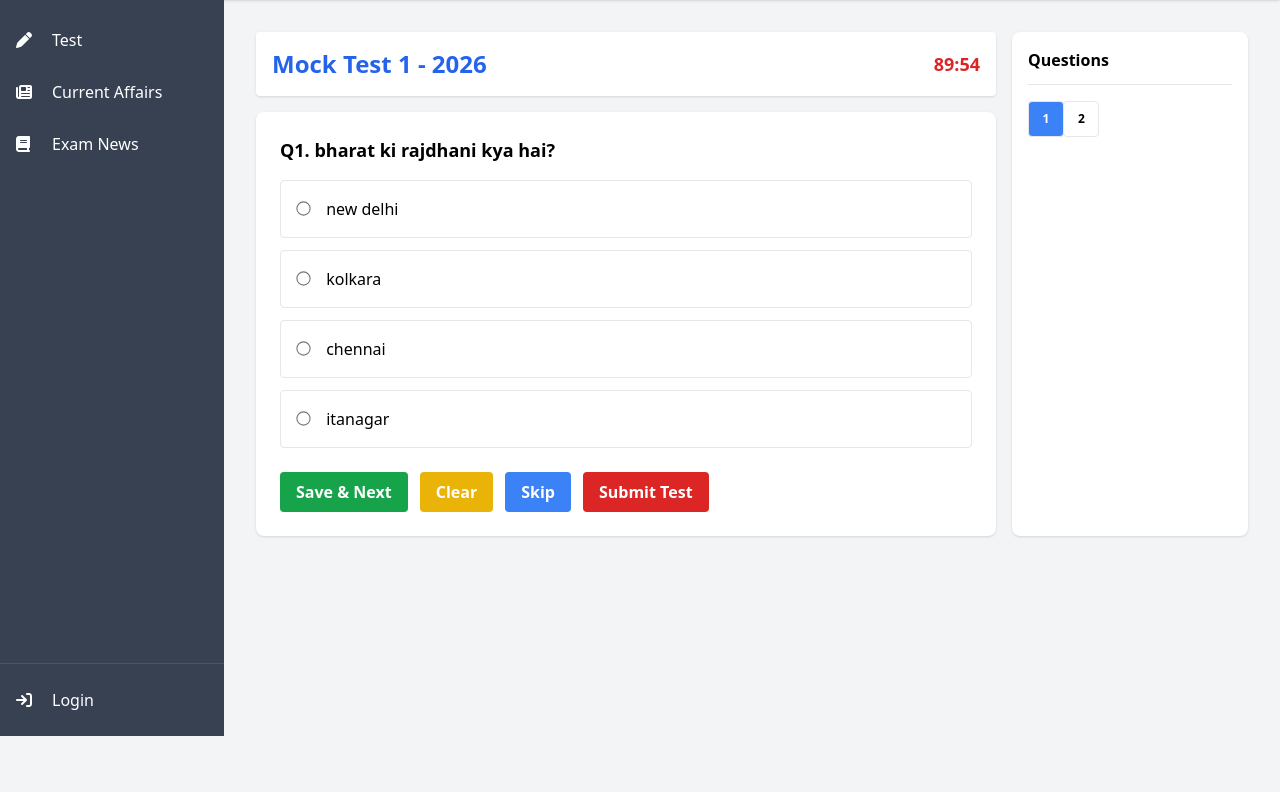
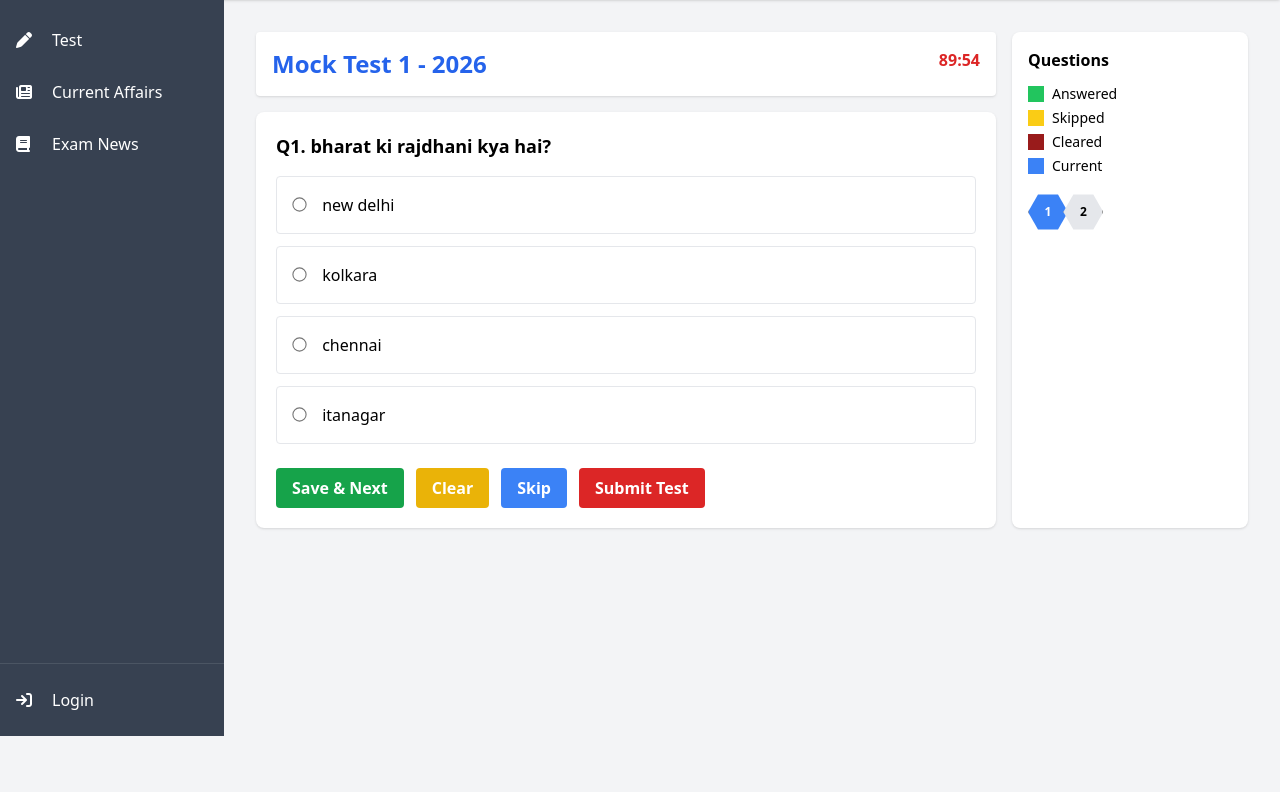
Before and after one commit to shivk286152-hub/TestIq, a Django app: page /attempt/1/ in a window 1280 px wide. Shown: the part 64-856 px from the top of the page. Run offline with Django 5.2, Linux system fonts and the light colour scheme; data comes from the database, SQL or seed files in the repository; some libraries are stand-ins or nearby versions.

Commit message:
Update attempt_test.html
change the css of question pellate

```diff
--- a/exams/templates/exams/attempt_test.html
+++ b/exams/templates/exams/attempt_test.html
@@ -4,188 +4,179 @@
 {% block title %}{{ mocktest.title }} | {{ site_name }}{% endblock %}
 
 {% block content %}
+
+<style>
+/* HEXAGON BUTTON */
+.hex-btn{
+    width:40px;
+    height:40px;
+    clip-path: polygon(
+        25% 6%, 75% 6%,
+        100% 50%,
+        75% 94%, 25% 94%,
+        0% 50%
+    );
+    background:#e5e7eb;
+    display:flex;
+    align-items:center;
+    justify-content:center;
+    font-size:12px;
+    font-weight:bold;
+    border:1px solid #999;
+}
+
+/* COLORS */
+.answered{ background:#22c55e!important; color:white; }
+.skipped{ background:#facc15!important; }
+.cleared{ background:#800000!important; color:white; }
+.active-q{ background:#3b82f6!important; color:white; }
+</style>
+
 <div class="bg-gray-100 min-h-screen">
-    <div class="max-w-7xl mx-auto p-3 md:p-4 h-full grid grid-cols-1 md:grid-cols-12 gap-4">
+<div class="max-w-7xl mx-auto p-3 md:p-4 grid grid-cols-1 md:grid-cols-12 gap-4">
 
-        <!-- LEFT SIDE -->
-        <div class="col-span-1 md:col-span-9 flex flex-col gap-4 h-full">
+<!-- LEFT -->
+<div class="md:col-span-9 flex flex-col gap-4">
 
-            <!-- HEADER -->
-            <div class="bg-white text-blue-600 shadow p-4 flex justify-between items-center rounded">
-                <div class="flex items-center gap-3">
-                    <button onclick="togglePalette()" class="md:hidden text-2xl text-red-600 font-bold">☰</button>
-                    <h1 class="text-base md:text-2xl font-bold">{{ mocktest.title }}</h1>
-                </div>
-                <div id="timer" class="text-base md:text-lg font-semibold text-red-600">00:30:00</div>
-            </div>
-
-            <!-- QUESTION FORM -->
-            <form id="testForm" method="POST" action="{% url 'exams:submit_test' mocktest.id %}">
-                {% csrf_token %}
-
-                <div id="questionContainer" class="bg-white rounded-lg shadow p-4 md:p-6 flex-1 flex flex-col">
-                    <!-- AJAX content loads here -->
-                </div>
-
-            </form>
-        </div>
-
-        <!-- QUESTION PALETTE -->
-        <div id="questionPalette" class="fixed md:static top-0 left-0 h-full w-72 md:w-auto
-            bg-white rounded-lg shadow p-4
-            transform -translate-x-full md:translate-x-0
-            transition-transform duration-300
-            z-50 md:z-auto
-            md:col-span-3">
-
-            <button onclick="togglePalette()" class="md:hidden mb-3 text-right w-full text-red-500 font-bold">
-                ✕ Close
-            </button>
-
-            <h2 class="font-bold mb-3">Questions</h2>
-            <hr>
-
-            <div id="paletteButtons" class="grid grid-cols-6 gap-2 mt-4">
-                {% for q in questions %}
-                <button type="button" onclick="loadQuestion({{ forloop.counter }})" id="palette-{{ forloop.counter }}"
-                    class="w-9 h-9 flex items-center justify-center rounded text-xs font-bold border">
-                    {{ forloop.counter }}
-                </button>
-                {% endfor %}
-            </div>
-        </div>
-
-    </div>
+<!-- HEADER -->
+<div class="bg-white text-blue-600 shadow p-4 flex justify-between rounded">
+    <h1 class="text-lg md:text-2xl font-bold">{{ mocktest.title }}</h1>
+    <div id="timer" class="font-semibold text-red-600">00:30:00</div>
 </div>
 
+<form id="testForm" method="POST" action="{% url 'exams:submit_test' mocktest.id %}">
+{% csrf_token %}
+<div id="questionContainer" class="bg-white rounded-lg shadow p-5 min-h-[300px]"></div>
+</form>
+
+</div>
+
+<!-- PALETTE -->
+<div class="md:col-span-3 bg-white rounded-lg shadow p-4">
+
+<h2 class="font-bold">Questions</h2>
+
+<!-- LEGEND -->
+<div class="text-sm space-y-1 my-3">
+<div class="flex gap-2 items-center"><div class="w-4 h-4 bg-green-500"></div> Answered</div>
+<div class="flex gap-2 items-center"><div class="w-4 h-4 bg-yellow-400"></div> Skipped</div>
+<div class="flex gap-2 items-center"><div class="w-4 h-4 bg-red-800"></div> Cleared</div>
+<div class="flex gap-2 items-center"><div class="w-4 h-4 bg-blue-500"></div> Current</div>
+</div>
+
+<div id="paletteButtons" class="grid grid-cols-6 gap-2 mt-4">
+{% for q in questions %}
+<button type="button"
+onclick="loadQuestion({{ forloop.counter }})"
+id="palette-{{ forloop.counter }}"
+class="hex-btn">
+{{ forloop.counter }}
+</button>
+{% endfor %}
+</div>
+
+</div>
+</div>
+</div>
 
 <script>
-    function togglePalette() {
-        document.getElementById("questionPalette")
-            .classList.toggle("-translate-x-full");
+
+/* TIMER */
+const TEST_KEY="mocktest_{{ mocktest.id }}_start";
+const DURATION=parseInt("{{ mocktest.duration|default:'30' }}")*60;
+
+if(!localStorage.getItem(TEST_KEY)){
+    localStorage.setItem(TEST_KEY,Date.now());
+}
+
+setInterval(()=>{
+    const start=parseInt(localStorage.getItem(TEST_KEY));
+    const elapsed=Math.floor((Date.now()-start)/1000);
+    const left=DURATION-elapsed;
+
+    if(left<=0){
+        alert("Time Up!");
+        document.getElementById("testForm").submit();
     }
 
-    /* ================= TIMER ================= */
-    const TEST_KEY = "mocktest_{{ mocktest.id }}_start_time";
-    const DURATION = parseInt("{{ mocktest.duration|default:'30' }}") * 60;
+    const m=Math.floor(left/60);
+    const s=left%60;
 
-    if (!localStorage.getItem(TEST_KEY)) {
-        localStorage.setItem(TEST_KEY, Date.now());
-    }
+    document.getElementById("timer").innerHTML=
+        (m<10?"0":"")+m+":"+(s<10?"0":"")+s;
+},1000);
 
-    let timerInterval = null;
 
-    function startTimer() {
-        if (timerInterval) return;
+/* LOAD QUESTION */
+function loadQuestion(num){
 
-        timerInterval = setInterval(() => {
-            const startTime = parseInt(localStorage.getItem(TEST_KEY));
-            const now = Date.now();
-            const elapsed = Math.floor((now - startTime) / 1000);
-            const timeLeft = DURATION - elapsed;
+fetch("{% url 'exams:ajax_question' mocktest.id %}?q="+num)
+.then(r=>r.text())
+.then(html=>{
+    document.getElementById("questionContainer").innerHTML=html;
 
-            if (timeLeft <= 0) {
-                clearInterval(timerInterval);
-                localStorage.removeItem(TEST_KEY);
-                alert("Time is up! Submitting automatically.");
-                document.getElementById("testForm").submit();
-                return;
-            }
+    document.querySelectorAll(".hex-btn")
+    .forEach(b=>b.classList.remove("active-q"));
 
-            const minutes = Math.floor(timeLeft / 60);
-            const seconds = timeLeft % 60;
+    document.getElementById("palette-"+num)
+    .classList.add("active-q");
+});
+}
 
-            document.getElementById("timer").innerHTML =
-                (minutes < 10 ? "0" : "") + minutes + ":" +
-                (seconds < 10 ? "0" : "") + seconds;
 
-        }, 1000);
-    }
+/* SAVE ANSWER */
+function saveAnswer(qid,goNext=false,nextNum=null){
 
-    startTimer();
+const selected=document.querySelector(`input[name="question_${qid}"]:checked`);
+const btn=document.getElementById("palette-"+qid);
 
-    /* ================= LOAD QUESTION ================= */
-    function loadQuestion(qNumber) {
+const fd=new FormData();
 
-        fetch("{% url 'exams:ajax_question' mocktest.id %}?q=" + qNumber)
-            .then(res => res.text())
-            .then(html => {
-                document.getElementById("questionContainer").innerHTML = html;
+if(selected){
+    fd.append(`question_${qid}`,selected.value);
+    btn.classList.remove("skipped","cleared");
+    btn.classList.add("answered");
+}else{
+    if(!btn.classList.contains("answered"))
+        btn.classList.add("skipped");
+}
 
-                // Update active palette button
-                document.querySelectorAll('#paletteButtons button')
-                    .forEach(btn => btn.classList.remove('bg-blue-500', 'text-white'));
+fetch("{% url 'exams:save_answer' %}",{
+method:"POST",
+headers:{"X-CSRFToken":"{{ csrf_token }}"},
+body:fd
+}).then(()=>{
+    if(goNext && nextNum) loadQuestion(nextNum);
+});
+}
 
-                const activeBtn = document.getElementById('palette-' + qNumber);
-                if (activeBtn) {
-                    activeBtn.classList.add('bg-blue-500', 'text-white');
-                }
-            });
-    }
 
-    /* ================= AUTO LOAD FIRST QUESTION ================= */
-    document.addEventListener('DOMContentLoaded', () => {
-        loadQuestion(1);
-    });
+/* CLEAR ANSWER */
+function clearAnswer(qid){
 
-    /* ================= SAVE ANSWER ================= */
-    function saveAnswer(questionId, goNext = false, nextNumber = null) {
+const btn=document.getElementById("palette-"+qid);
 
-        const selected = document.querySelector(`input[name="question_${questionId}"]:checked`);
-        const formData = new FormData();
+btn.classList.remove("answered","skipped");
+btn.classList.add("cleared");
 
-        if (selected) {
-            formData.append(`question_${questionId}`, selected.value);
-        }
+document.querySelectorAll(`input[name="question_${qid}"]`)
+.forEach(i=>i.checked=false);
 
-        fetch("{% url 'exams:save_answer' %}", {
-            method: "POST",
-            headers: {
-                "X-CSRFToken": "{{ csrf_token }}"
-            },
-            body: formData
-        })
-            .then(res => res.json())
-            .then(data => {
-                if (goNext && nextNumber) {
-                    loadQuestion(nextNumber);
-                }
-            })
-            .catch(err => console.error(err));
-    }
+const fd=new FormData();
+fd.append(`question_${qid}`,"");
 
-    /* ================= CLEAR ANSWER ================= */
-    function clearAnswer(questionId) {
+fetch("{% url 'exams:save_answer' %}",{
+method:"POST",
+headers:{"X-CSRFToken":"{{ csrf_token }}"},
+body:fd
+});
+}
 
-        const selected = document.querySelector(`input[name="question_${questionId}"]:checked`);
-        if (selected) selected.checked = false;
 
-        const formData = new FormData();
-        formData.append(`question_${questionId}`, "");
-
-        fetch("{% url 'exams:save_answer' %}", {
-            method: "POST",
-            headers: {
-                "X-CSRFToken": "{{ csrf_token }}"
-            },
-            body: formData
-        }).catch(err => console.error(err));
-    }
-
-    /* ================= FINAL SUBMIT ================= */
-    function submitTest() {
-        if (confirm("Are you sure you want to submit the test?")) {
-            document.getElementById("testForm").submit();
-        }
-    }
-
-    /* ================= SUBMIT ================= */
-    function submitTest() {
-        if (confirm("Are you sure you want to submit?")) {
-            document.getElementById("testForm").submit();
-        }
-    }
-
+/* FIRST LOAD */
+document.addEventListener("DOMContentLoaded",()=>{
+loadQuestion(1);
+});
 
 </script>
 
```
